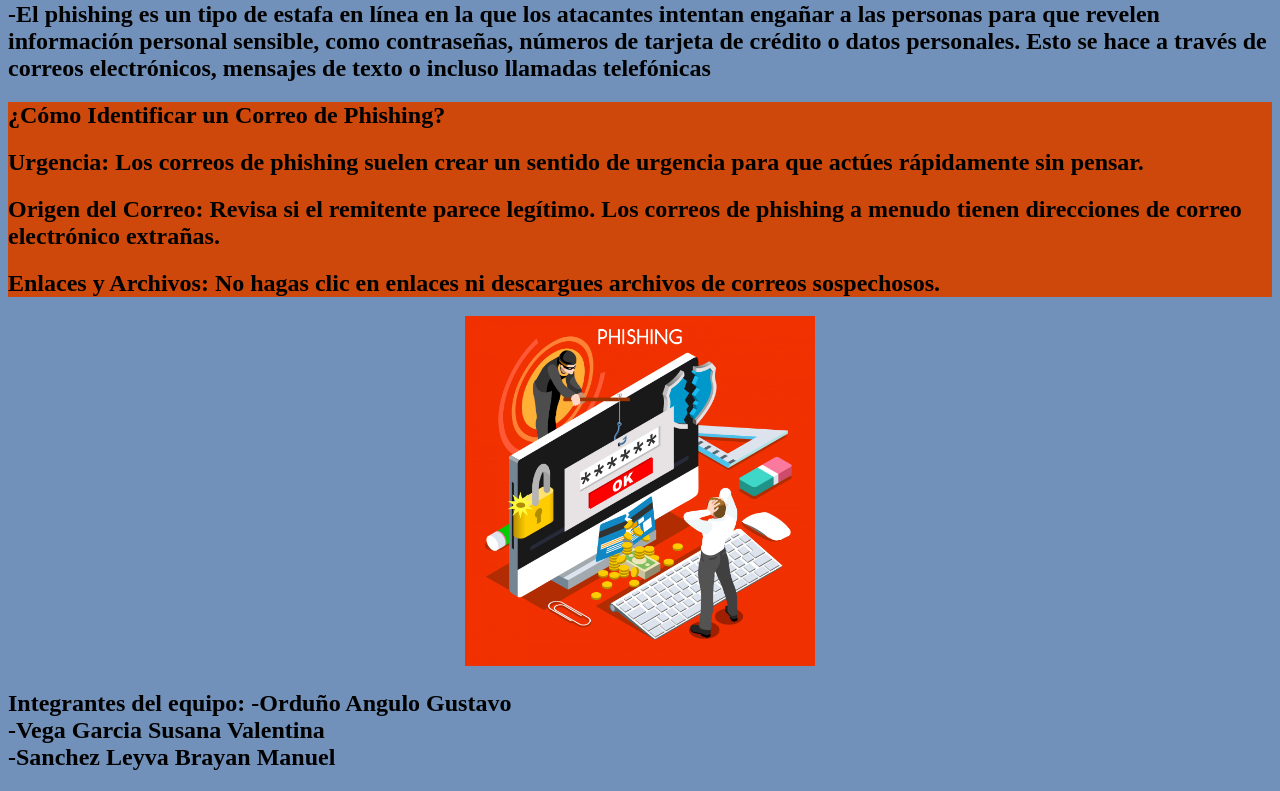
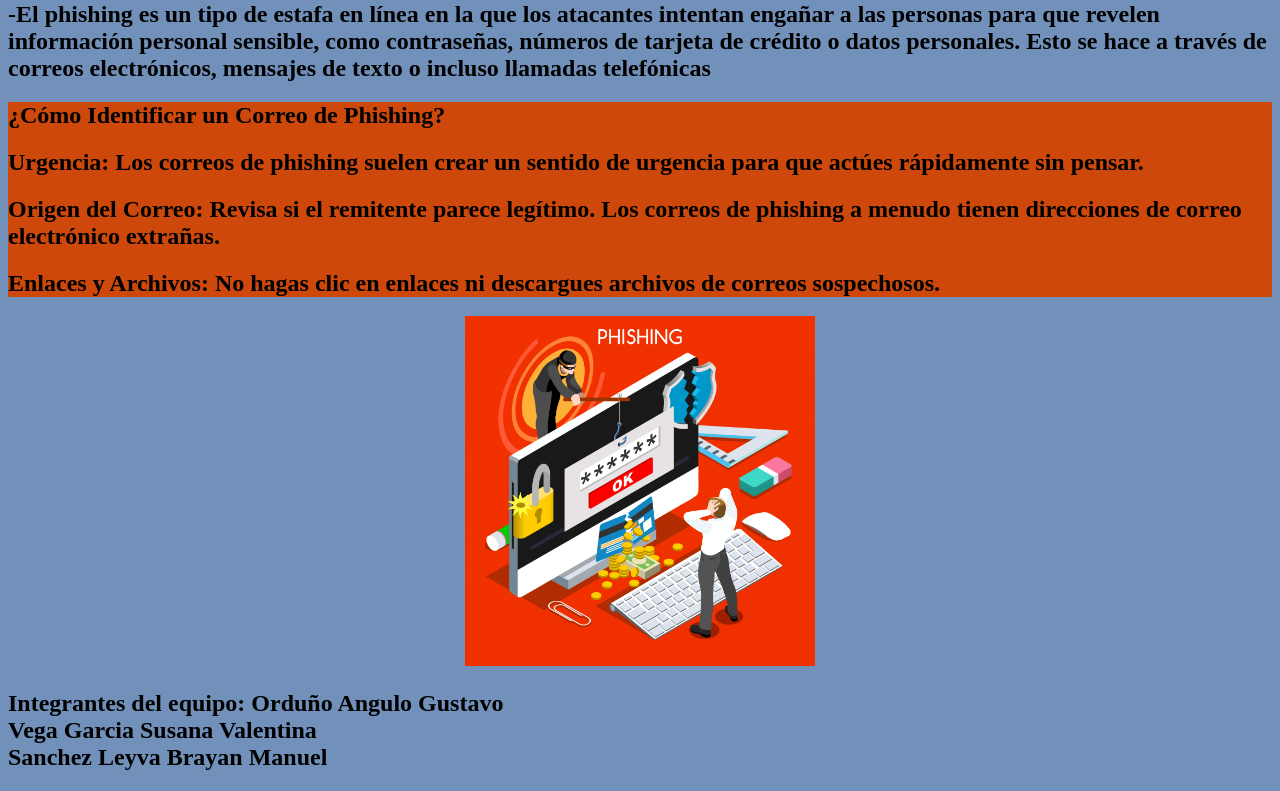
Before and after one commit to LinkTrifuerza/Auto.github.io, a plain HTML site: page phishing.html in a window 1280 px wide. Shown: the part 79-870 px from the top of the page. Drawn offline with Linux system fonts and the light colour scheme.

Commit message:
Update phishing.html

```diff
--- a/phishing.html
+++ b/phishing.html
@@ -24,7 +24,7 @@
     <img src="./what-is-phishing-in-cyber-security-scaled.jpg" width="350" height="350" >
 </div>
 <footer>
-<h2>Integrantes del equipo: -Orduño Angulo Gustavo <br> -Vega Garcia Susana Valentina <br> -Sanchez Leyva Brayan Manuel
+<h2>Integrantes del equipo: Orduño Angulo Gustavo <br> Vega Garcia Susana Valentina <br> Sanchez Leyva Brayan Manuel
 </h2>
 
 </footer>
```
